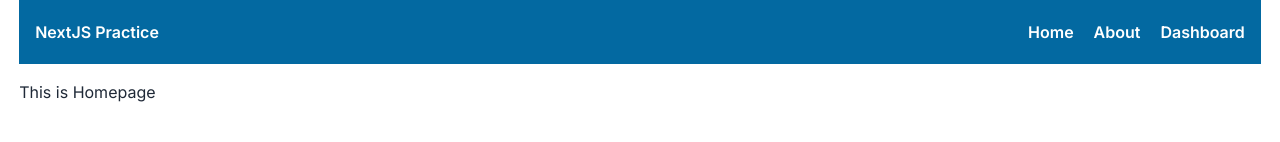
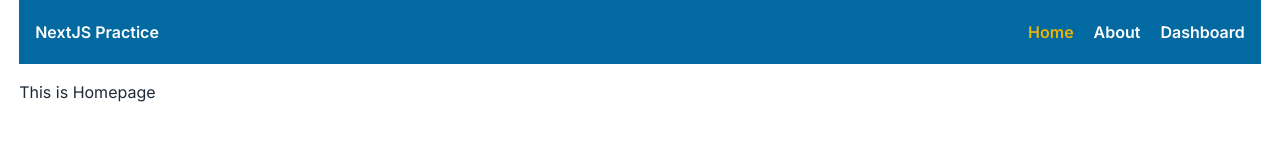
Before and after one commit to KhanZiaul/Next.js-Practice, a Next.js app: page / in a window 1280 px wide. Shown: the top 142 px of the page. Built offline with nearby package versions, Linux system fonts and the light colour scheme.

Commit message:
NavLink done

```diff
--- a/src/components/NavLink/NavLink.jsx
+++ b/src/components/NavLink/NavLink.jsx
@@ -3,13 +3,17 @@
 import Link from 'next/link';
 import React from 'react';
 import {usePathname} from "next/navigation"
+import ClassNames from '@/utilis/ClassNames';
 
-const NavLink = ({children , href, activeClassName , ...props}) => {
-
+const NavLink = ({children , href, exact = false , activeClassName , ...props}) => {
     const path = usePathname()
-
+    const active = exact ? path === href : path.startsWith(href)
+    const classes = ClassNames(props.className,active && activeClassName)
+    if(classes){
+        props.className = classes
+    }
     return (
-        <Link href={href}>
+        <Link href={href} {...props}>
             {children}
         </Link>
     );
--- a/src/components/Navigation/Navigation.jsx
+++ b/src/components/Navigation/Navigation.jsx
@@ -9,9 +9,9 @@ const Navigation = () => {
                 <h2>NextJS Practice</h2>
             </div>
             <div className="flex gap-5">
-                <NavLink href="/">Home</NavLink>
-                <NavLink href="/about">About</NavLink>
-                <NavLink href="/dashboard">Dashboard</NavLink>
+                <NavLink exact={true} activeClassName="text-yellow-500" href="/">Home</NavLink>
+                <NavLink activeClassName="text-yellow-600" href="/about">About</NavLink>
+                <NavLink activeClassName="text-yellow-600" href="/dashboard">Dashboard</NavLink>
             </div>
         </div>
     );
--- /dev/null
+++ b/src/utilis/ClassNames.js
@@ -0,0 +1,3 @@
+const ClassNames = (...args) => args.filter(Boolean).join(" ");
+
+export default ClassNames;
```
